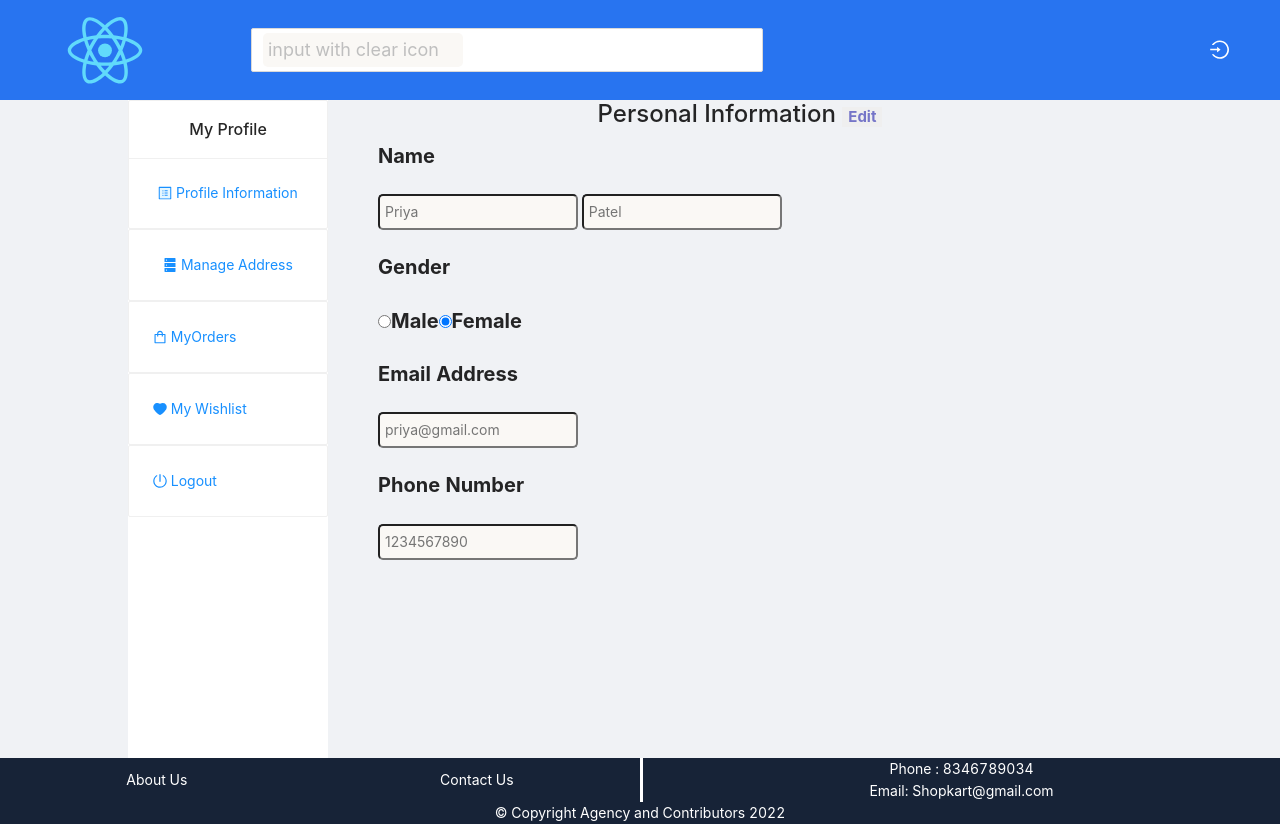
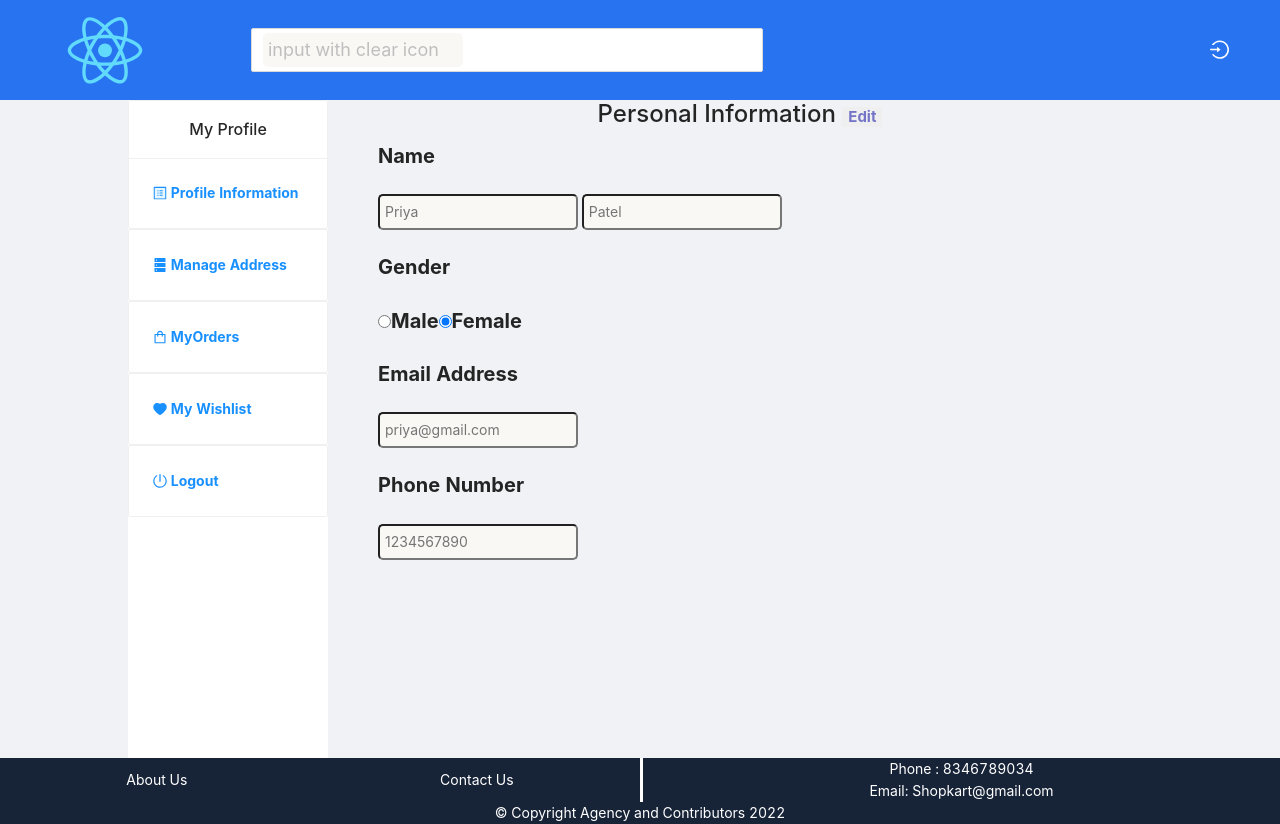
Before and after one commit to RaviSolanki0103/shopkart, a React (Create React App) app in the folder front_end/: page /profile in a window 1280 px wide. Built offline with nearby package versions, Linux system fonts and the light colour scheme; the HTML template or start-up script is replaced by a standard one.

Commit message:
some changes on input number field

```diff
--- a/front_end/src/components/profile/profile.css
+++ b/front_end/src/components/profile/profile.css
@@ -6,6 +6,10 @@
   .main-title {
       text-align:center;
   }
+.profile-sidebar{
+  font-weight: bold;
+}
+
 
   .editbtn{
       border: none;
@@ -47,3 +51,12 @@
         padding: 5px;
 
   }
+  .sidebar-nav-link{
+    text-align:left;
+  }
+
+input::-webkit-outer-spin-button,
+input::-webkit-inner-spin-button {
+  -webkit-appearance: none;
+  margin: 0;
+}
--- a/front_end/src/components/registration/registration.css
+++ b/front_end/src/components/registration/registration.css
@@ -11,3 +11,8 @@
 .login-btn:hover{
     color:#4f23e2;
 }
+input::-webkit-outer-spin-button,
+input::-webkit-inner-spin-button {
+  -webkit-appearance: none;
+  margin: 0;
+}
```
